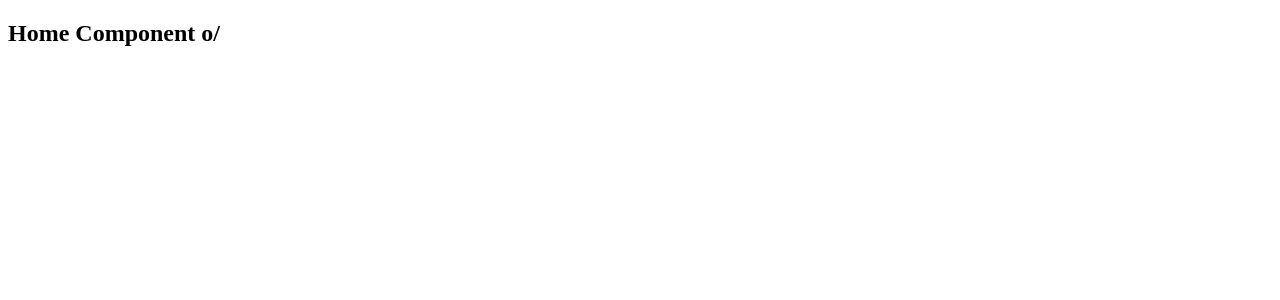
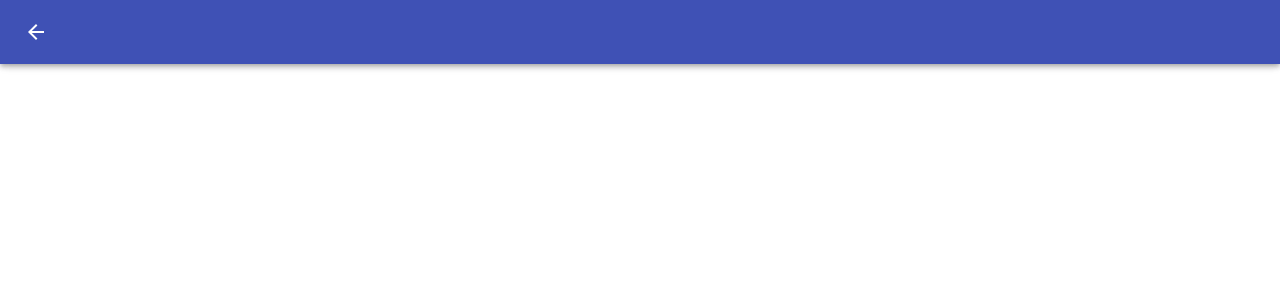
Before and after one commit to SimasDei/react__material-ui--101, a React (Create React App) app: page / in a window 1280 px wide. Shown: the top 300 px of the page. Built offline with nearby package versions, Linux system fonts and the light colour scheme.

Commit message:
add Navbar

```diff
--- a/src/App.tsx
+++ b/src/App.tsx
@@ -2,12 +2,12 @@ import React from 'react';
 
 import Home from './components';
 
-function App() {
+export const App: React.FC = () => {
 	return (
 		<div className='App'>
 			<Home />
 		</div>
 	);
-}
+};
 
 export default App;
--- a/src/components/index.tsx
+++ b/src/components/index.tsx
@@ -1,10 +1,12 @@
 import React from 'react';
+
+import Navbar from './navbar/Navbar';
 
 export const Home: React.FC = () => {
 	return (
-		<div>
-			<h2>Home Component o/</h2>
-		</div>
+		<>
+			<Navbar />
+		</>
 	);
 };
 
--- a/src/components/navbar/Navbar.tsx
+++ b/src/components/navbar/Navbar.tsx
@@ -1,11 +1,27 @@
 import React from 'react';
-import { AppBar } from '@material-ui/core';
+import {
+	AppBar,
+	Toolbar,
+	List,
+	ListItem,
+	ListItemText,
+	IconButton,
+	Avatar,
+	Divider,
+	Typography,
+	Box,
+} from '@material-ui/core';
+import { ArrowBack, AssignmentInd, Home, Apps, ContactMail } from '@material-ui/icons';
 
 export const Navbar: React.FC = () => {
 	return (
-		<div>
-			<h2>Navbar Component o/</h2>
-		</div>
+		<Box component='nav'>
+			<AppBar>
+				<Toolbar>
+					<ArrowBack />
+				</Toolbar>
+			</AppBar>
+		</Box>
 	);
 };
 
```
